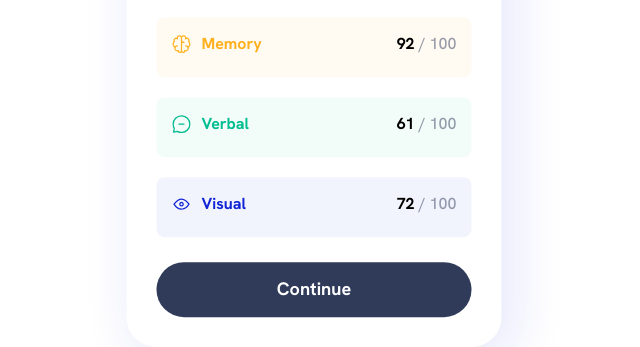
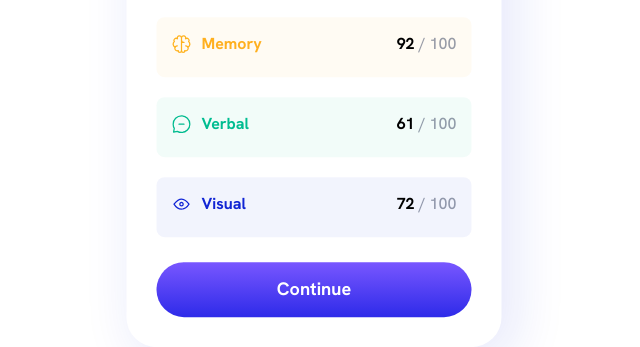
Before and after one commit to hsyeon603/frontend-mentor, a plain HTML site: page 01_results-summary-component/src/index.html in a window 1280 px wide. In both pictures the pointer is over the button "Continue". Shown: the part 476-823 px from the top of the page, without its empty margins (326-966 px from the left). Drawn offline with Linux system fonts and the light colour scheme.

Commit message:
💄 Add continue button's style when its hover

```diff
--- a/01_results-summary-component/src/styles/style.css
+++ b/01_results-summary-component/src/styles/style.css
@@ -179,7 +179,8 @@
   font-weight: 700;
 }
 
-.card .container .summary .summary-content .continue-button:active {
+.card .container .summary .summary-content .continue-button:active,
+.card .container .summary .summary-content .continue-button:hover {
   background: linear-gradient(hsl(252, 100%, 67%), hsl(241, 81%, 54%));
 }
 
```
